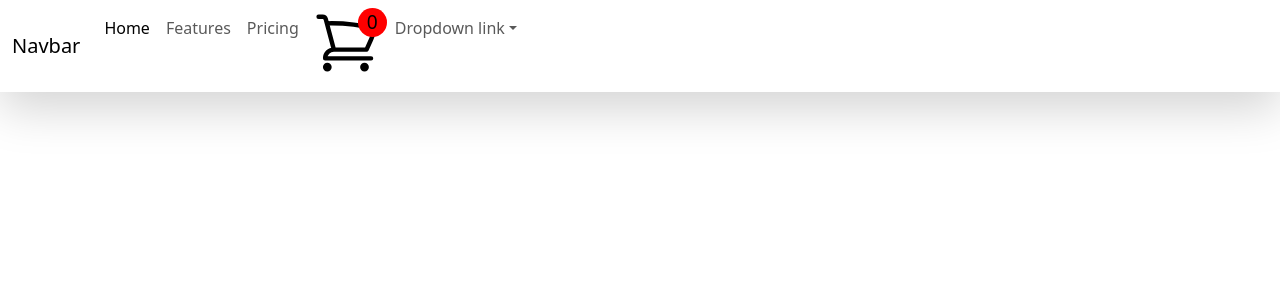
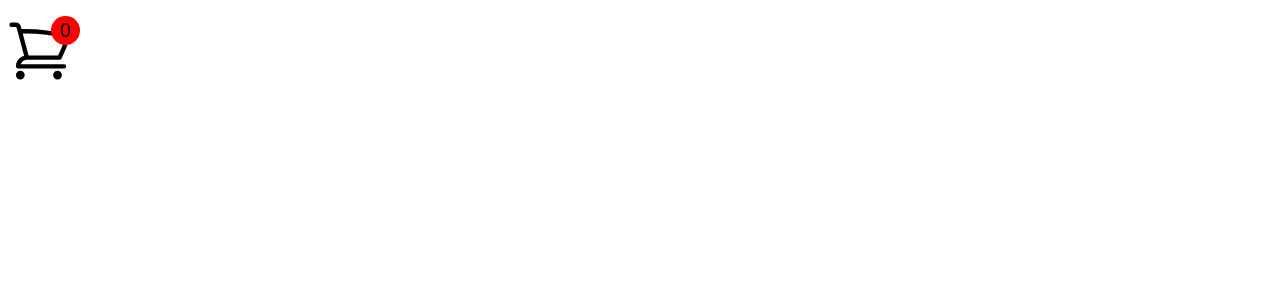
Before and after one commit to renatochoccepalacios/ecommerce-react, a React (Create React App) app: page / in a window 1280 px wide. Shown: the top 300 px of the page. Built offline with nearby package versions, Linux system fonts and the light colour scheme.

Commit message:
sacando bootstrap

```diff
--- a/package.json
+++ b/package.json
@@ -3,7 +3,6 @@
   "version": "0.1.0",
   "private": true,
   "dependencies": {
-    "bootstrap": "^5.3.3",
     "cra-template": "1.2.0",
     "react": "^19.0.0",
     "react-dom": "^19.0.0",
--- a/src/components/NavBar/NavBar.jsx
+++ b/src/components/NavBar/NavBar.jsx
@@ -2,7 +2,7 @@ import "./index.css";
 
 function NavBar() {
     return (
-        /* <nav>
+        <nav>
             <a href=""></a>
             <ul>
                 <li></li>
@@ -18,51 +18,9 @@ function NavBar() {
                 <div className="cantidad-cart">0</div>
             </button>
 
-        </nav> */
-
-        <nav className="navbar navbar-expand-lg bg-white shadow-lg">
-            <div className="container-fluid">
-                <a className="navbar-brand" href="#">Navbar</a>
-                <button className="navbar-toggler" type="button" data-bs-toggle="collapse" data-bs-target="#navbarNavDropdown" aria-controls="navbarNavDropdown" aria-expanded="false" aria-label="Toggle navigation">
-                    <span className="navbar-toggler-icon"></span>
-                </button>
-                <div className="collapse navbar-collapse" id="navbarNavDropdown">
-                    <ul className="navbar-nav">
-                        <li className="nav-item">
-                            <a className="nav-link active" aria-current="page" href="#">Home</a>
-                        </li>
-                        <li className="nav-item">
-                            <a className="nav-link" href="#">Features</a>
-                        </li>
-                        <li className="nav-item">
-                            <a className="nav-link" href="#">Pricing</a>
-                        </li>
-
-                        <li className="nav-item">
-                            <button className="buttom-cart">
-                                <svg xmlns="http://www.w3.org/2000/svg" fill="none" viewBox="0 0 24 24" strokeWidth={1.5} stroke="currentColor" className="size-6 icon" >
-                                    <path strokeLinecap="round" strokeLinejoin="round" d="M2.25 3h1.386c.51 0 .955.343 1.087.835l.383 1.437M7.5 14.25a3 3 0 0 0-3 3h15.75m-12.75-3h11.218c1.121-2.3 2.1-4.684 2.924-7.138a60.114 60.114 0 0 0-16.536-1.84M7.5 14.25 5.106 5.272M6 20.25a.75.75 0 1 1-1.5 0 .75.75 0 0 1 1.5 0Zm12.75 0a.75.75 0 1 1-1.5 0 .75.75 0 0 1 1.5 0Z" />
-                                </svg>
-                                <div className="cantidad-cart">0</div>
-                            </button>
-                        </li>
-
-                        <li className="nav-item dropdown">
-                            <a className="nav-link dropdown-toggle" href="#" role="button" data-bs-toggle="dropdown" aria-expanded="false">
-                                Dropdown link
-                            </a>
-                            <ul className="dropdown-menu">
-                                <li><a className="dropdown-item" href="#">Action</a></li>
-                                <li><a className="dropdown-item" href="#">Another action</a></li>
-                                <li><a className="dropdown-item" href="#">Something else here</a></li>
-                            </ul>
-                        </li>
+        </nav>
 
 
-                    </ul>
-                </div>
-            </div>
-        </nav>
     )
 }
 
--- a/src/components/NavBar/index.css
+++ b/src/components/NavBar/index.css
@@ -37,3 +37,11 @@
     border-radius: 60%;
     font-size: 1.2rem;
 }
+
+@media screen and (max-width: 768px) {
+    .buttom-cart svg {
+        width: 50px;
+        height: 50px;
+    }
+
+}
```
Also changed, not shown: 1 other file (tests, documents, lock files or other folders).
